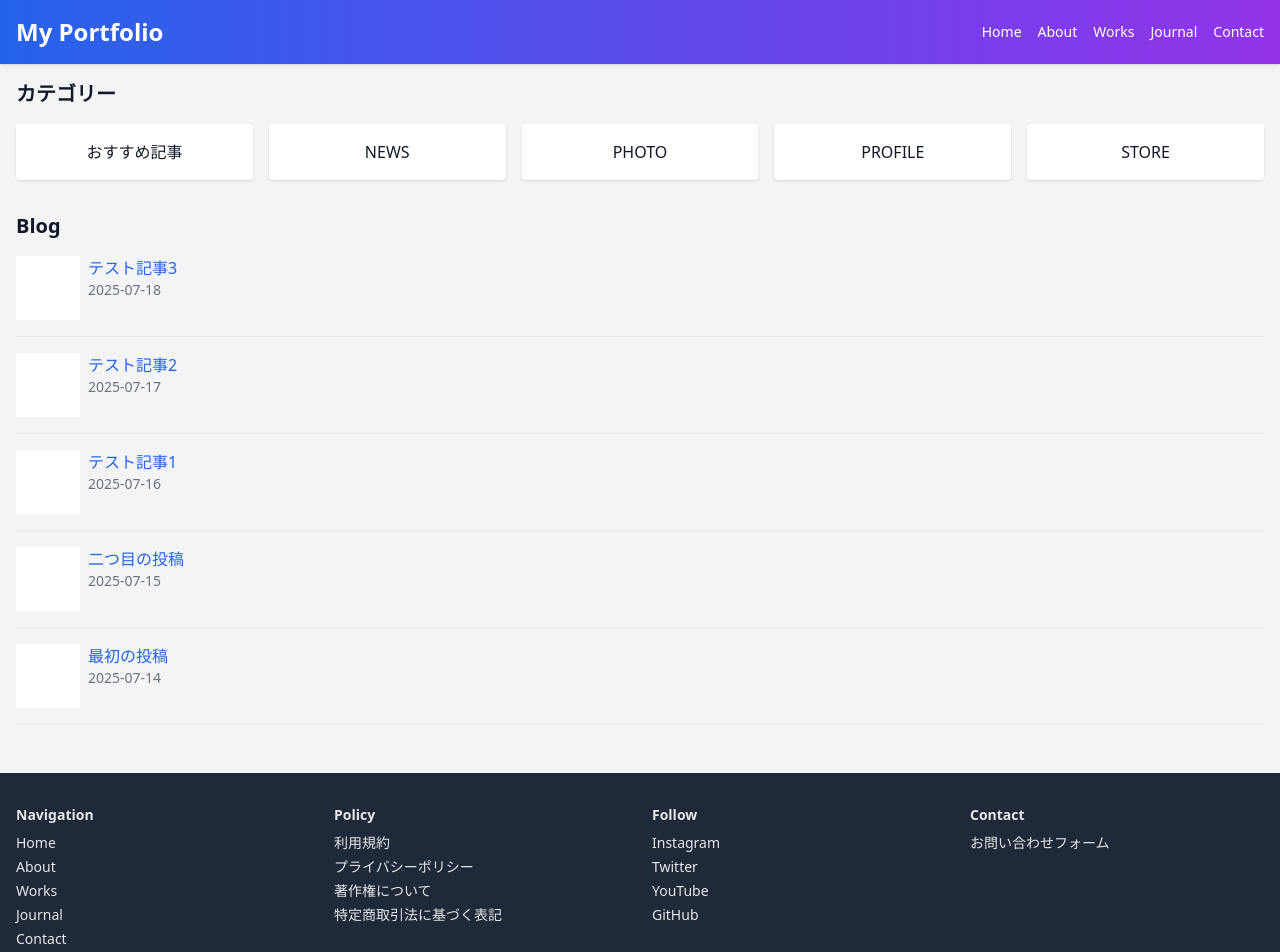
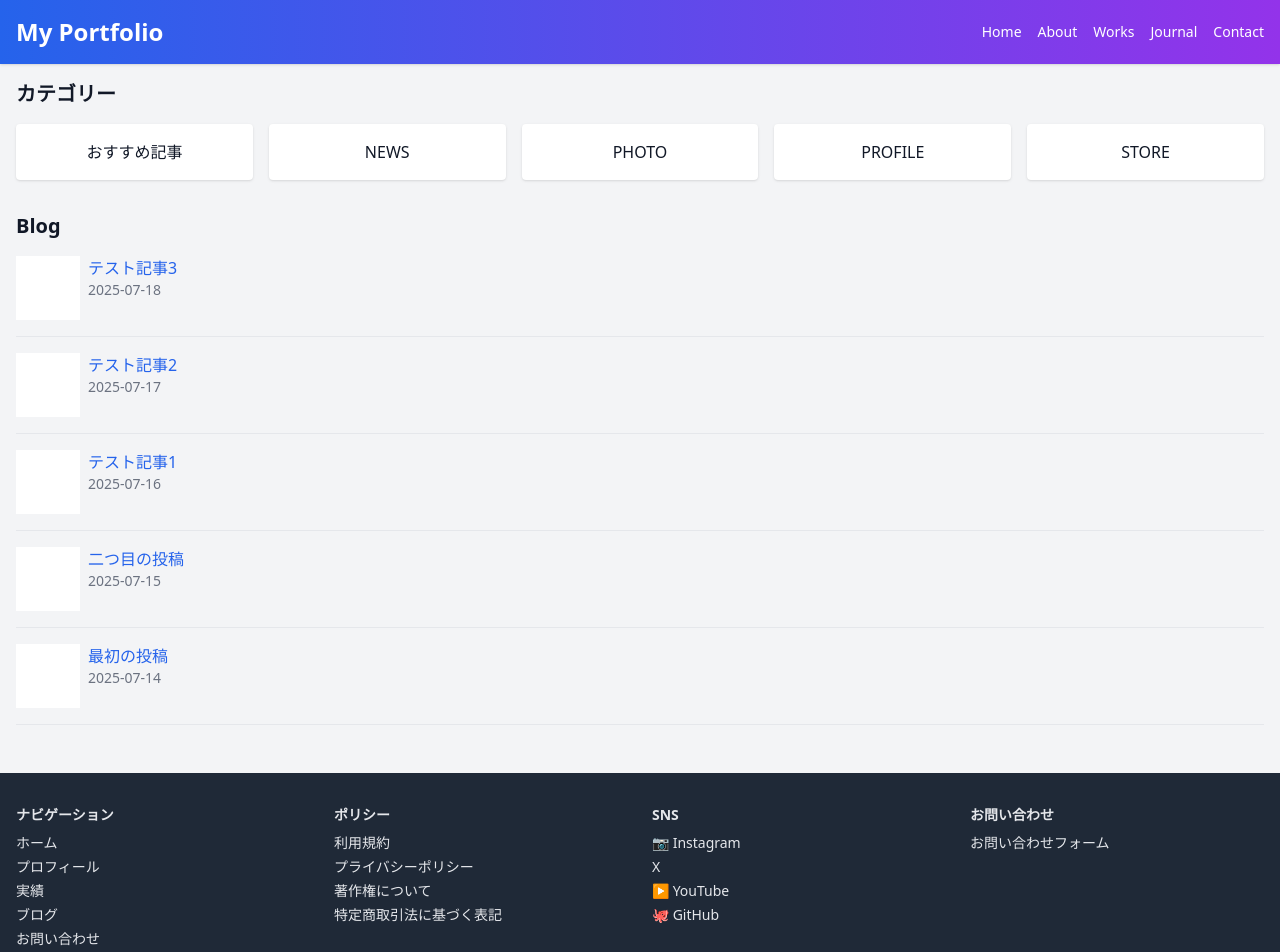
Before and after one commit to maruyamamasaya/Portfolio, a Next.js app: page / in a window 1280 px wide. Shown: the top 952 px of the page. Built offline with nearby package versions, Linux system fonts and the light colour scheme.

Commit message:
feat: update footer with japanese text and icons

```diff
--- a/src/app/components/Footer.tsx
+++ b/src/app/components/Footer.tsx
@@ -5,17 +5,17 @@ export default function Footer() {
     <footer className="bg-gray-800 text-gray-200 mt-8 text-sm">
       <div className="container mx-auto px-4 py-8 grid grid-cols-1 md:grid-cols-4 gap-6">
         <div>
-          <h2 className="font-semibold mb-2">Navigation</h2>
+          <h2 className="font-semibold mb-2">ナビゲーション</h2>
           <ul className="space-y-1">
-            <li><Link href="/">Home</Link></li>
-            <li><Link href="/about">About</Link></li>
-            <li><Link href="/works">Works</Link></li>
-            <li><Link href="/blog">Journal</Link></li>
-            <li><Link href="/contact">Contact</Link></li>
+            <li><Link href="/">ホーム</Link></li>
+            <li><Link href="/about">プロフィール</Link></li>
+            <li><Link href="/works">実績</Link></li>
+            <li><Link href="/blog">ブログ</Link></li>
+            <li><Link href="/contact">お問い合わせ</Link></li>
           </ul>
         </div>
         <div>
-          <h2 className="font-semibold mb-2">Policy</h2>
+          <h2 className="font-semibold mb-2">ポリシー</h2>
           <ul className="space-y-1">
             <li><Link href="/policy/terms">利用規約</Link></li>
             <li><Link href="/policy/privacy">プライバシーポリシー</Link></li>
@@ -24,20 +24,20 @@ export default function Footer() {
           </ul>
         </div>
         <div>
-          <h2 className="font-semibold mb-2">Follow</h2>
+          <h2 className="font-semibold mb-2">SNS</h2>
           <ul className="space-y-1">
-            <li><a href="https://instagram.com" target="_blank" rel="noopener noreferrer">Instagram</a></li>
-            <li><a href="https://twitter.com" target="_blank" rel="noopener noreferrer">Twitter</a></li>
-            <li><a href="https://youtube.com" target="_blank" rel="noopener noreferrer">YouTube</a></li>
-            <li><a href="https://github.com" target="_blank" rel="noopener noreferrer">GitHub</a></li>
+            <li><a href="https://instagram.com" target="_blank" rel="noopener noreferrer">📷 Instagram</a></li>
+            <li><a href="https://x.com" target="_blank" rel="noopener noreferrer">X</a></li>
+            <li><a href="https://youtube.com" target="_blank" rel="noopener noreferrer">▶️ YouTube</a></li>
+            <li><a href="https://github.com" target="_blank" rel="noopener noreferrer">🐙 GitHub</a></li>
           </ul>
         </div>
         <div>
-          <h2 className="font-semibold mb-2">Contact</h2>
+          <h2 className="font-semibold mb-2">お問い合わせ</h2>
           <Link href="/contact" className="hover:underline">お問い合わせフォーム</Link>
         </div>
       </div>
-      <div className="bg-gray-900 text-center py-4 text-xs">&copy; 2025 My Portfolio</div>
+      <div className="bg-gray-900 text-center py-4 text-xs">&copy; 2025 マイポートフォリオ</div>
     </footer>
   );
 }
```
